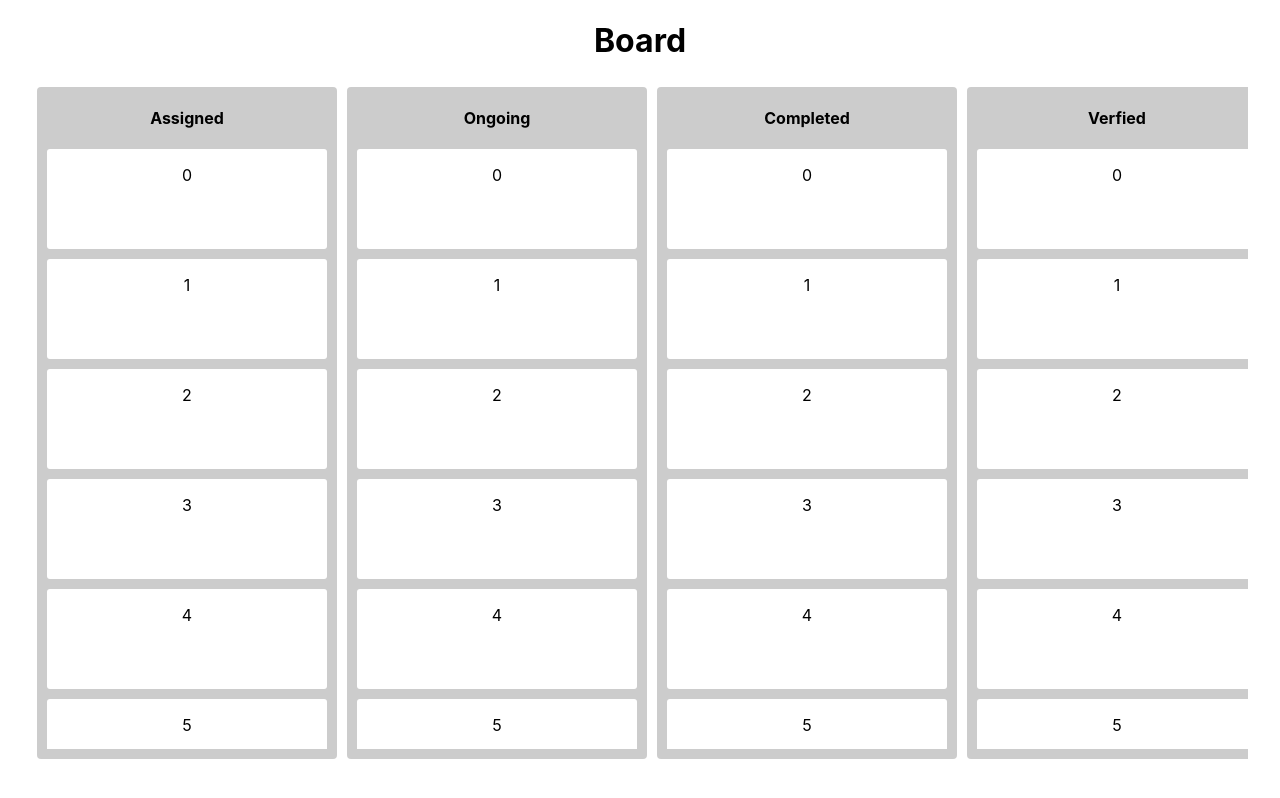
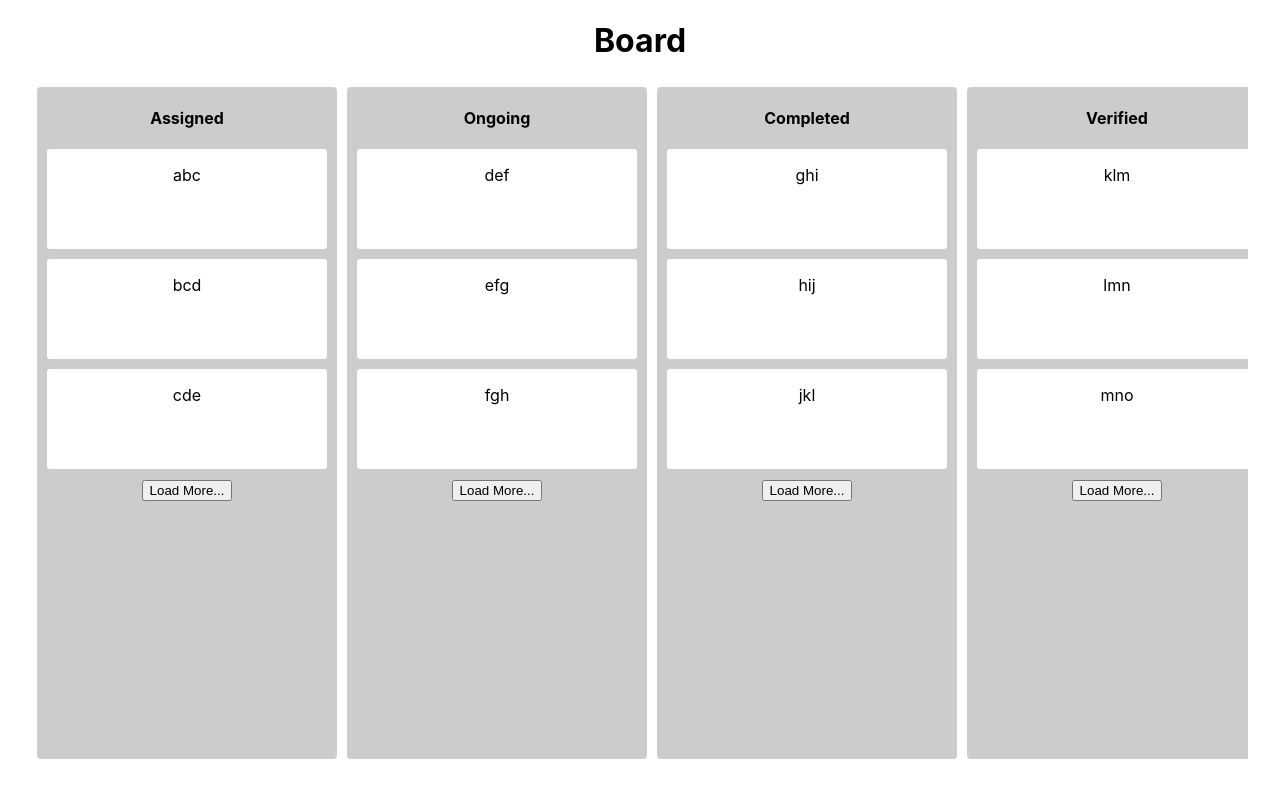
Before and after one commit to RishiDesai17/Agile-board, a React (Create React App) app: page / in a window 1280 px wide. Built offline with nearby package versions, Linux system fonts and the light colour scheme.

Commit message:
state management with drag n drop

```diff
--- a/src/components/Card.jsx
+++ b/src/components/Card.jsx
@@ -1,11 +1,11 @@
 import './styles/Card.css';
 
-const Card = ({ id }) => {
+const Card = ({ task }) => {
     return (
         <div id="card">
             <div>
                 <div id="cardContainer">
-                    <p>{id}</p>
+                    <p>{task}</p>
                 </div>
             </div>
         </div>
--- a/src/components/Section.jsx
+++ b/src/components/Section.jsx
@@ -1,23 +1,20 @@
-import { useState } from 'react';
 import Card from './Card';
 import { Droppable, Draggable } from 'react-beautiful-dnd';
 import './styles/Section.css';
 
-const Section = ({ sectionName }) => {
-    const [array, setArray] = useState([1,2,3,4,5,6,7])
-
+const Section = ({ sectionName, sectionIndex, cards }) => {
     return (
         <div id="section">
-            <h4>{sectionName}</h4>
+            <h4>{sectionName.charAt(0).toUpperCase() + sectionName.slice(1)}</h4>
             <div>
-                <Droppable droppableId={sectionName}>
+                <Droppable droppableId={sectionIndex.toString()}>
                     {provided => (
                         <div {...provided.droppableProps} ref={provided.innerRef}>
-                            {array.map((_, index) => (
-                                <Draggable draggableId={index.toString() + sectionName} index={index} key={index}>
+                            {cards.map((card, index) => (
+                                <Draggable draggableId={sectionName + " " + index.toString()} index={index} key={index}>
                                     {provided => (
                                         <div ref={provided.innerRef} {...provided.draggableProps} {...provided.dragHandleProps}>
-                                            <Card id={index} />
+                                            <Card task={card.task} />
                                         </div>
                                     )}
                                 </Draggable>
@@ -26,9 +23,7 @@ const Section = ({ sectionName }) => {
                         </div>
                     )}
                 </Droppable>
-                <button onClick={() => {
-                    setArray(array => [...array, 8,9,10])
-                }}>Load More...</button>
+                <button>Load More...</button>
             </div>
         </div>
     )
--- a/src/views/Board.jsx
+++ b/src/views/Board.jsx
@@ -1,17 +1,48 @@
+import { useState } from 'react';
 import Section from '../components/Section';
 import { DragDropContext } from 'react-beautiful-dnd';
 import './styles/Board.css';
 
+const INIT_STATE = {
+    assigned: [{ task: 'abc' }, { task: 'bcd' }, { task: 'cde' }],
+    ongoing: [{ task: 'def' }, { task: 'efg' }, { task: 'fgh' }],
+    completed: [{ task: 'ghi' }, { task: 'hij' }, { task: 'jkl' }],
+    verified: [{ task: 'klm' }, { task: 'lmn' }, { task: 'mno' }]
+}
+
+const sectionNames = Object.keys(INIT_STATE)
+
 const Board = () => {
+    const [sections, setSections] = useState(INIT_STATE);
+
+    const handleOnDragEnd = result => {
+        const { source, destination } = result
+
+        const sourceCards = sections[sectionNames[source.droppableId]]
+        const destinationCards = sections[sectionNames[destination.droppableId]]
+        const cardToBeShifted = sourceCards[source.index]
+
+        sourceCards.splice(source.index, 1)
+        destinationCards.splice(destination.index, 0, cardToBeShifted)
+
+        setSections(sections => {
+            return {
+                ...sections,
+                [sectionNames[source.droppableId]]: sourceCards,
+                [sectionNames[destination.droppableId]]: destinationCards
+            }
+        })
+    }
+
     return (
         <>
             <h1>Board</h1>
             <div id="board">
                 <div id="grid">
-                    <DragDropContext>
-                        {["Assigned","Ongoing","Completed", "Verfied"].map(sectionName => (
+                    <DragDropContext onDragEnd={handleOnDragEnd}>
+                        {sectionNames.map((sectionName, sectionIndex) => (
                             <div className="section-containers">
-                                <Section sectionName={sectionName} />
+                                <Section sectionName={sectionName} sectionIndex={sectionIndex} cards={sections[sectionName]} />
                             </div>
                         ))}
                     </DragDropContext>
```
